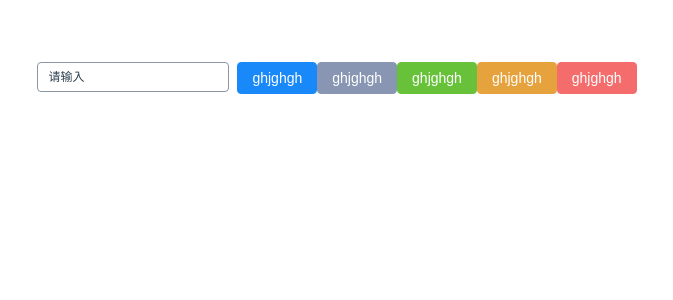
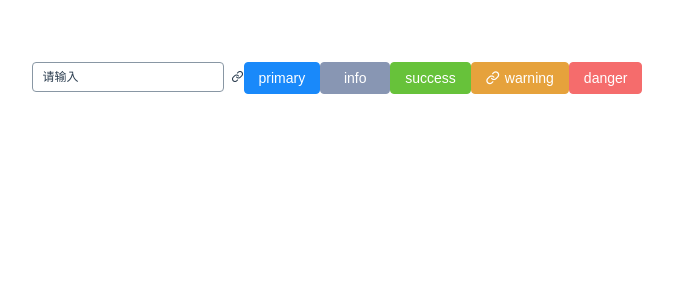
Before and after one commit to 13106728392/chl-ui-vue3, a Vue app: page / in a window 1280 px wide. Shown: the top 300 px of the page, without its empty margins (307-980 px from the left). Built offline with nearby package versions, Linux system fonts and the light colour scheme.

Commit message:
修改按钮

```diff
--- a/package.json
+++ b/package.json
@@ -19,5 +19,9 @@
     "typescript": "^4.5.4",
     "vite": "^2.9.9",
     "vue-tsc": "^0.34.7"
-  }
+  },
+  "main": "index.js",
+  "repository": "https://github.com/13106728392/chl-ui-vue3.git",
+  "author": "13106728392 <13106728392@163.com>",
+  "license": "MIT"
 }
--- a/src/components/button/button.vue
+++ b/src/components/button/button.vue
@@ -63,7 +63,11 @@ const useClass = (props:any) => {
   });
 };
 
-  const className = useClass(props);
+const {loading} = props
+const className = useClass(props);
+const load = ref(loading)
+// debugger
+const isDisabled = computed(() => props.disabled || load.value);
 
 
 
--- a/src/example/App.vue
+++ b/src/example/App.vue
@@ -1,20 +1,24 @@
 <template>
     <c-input placeholder="请输入" clearable @change="changeText" />
-    <!-- <i class="x-icon-heart-on"></i> -->
 
-    <c-icon type="x-icon-link"></c-icon>
-    <c-button type="primary" size="mini">ghjghgh</c-button>
-     <c-button type="info" size="mini">ghjghgh</c-button>
-      <c-button type="success" size="mini">ghjghgh</c-button>
-       <c-button type="warning" size="mini">ghjghgh</c-button>
-        <c-button type="danger" size="mini" @click="clickBtn">ghjghgh</c-button>
+    <c-icon type="c-icon-link"></c-icon>
+
+
+    <c-button type="primary" size="mini">primary</c-button>
+    <c-button type="info" size="mini">info</c-button>
+    <c-button type="success" size="mini" :loading="true" >success</c-button>
+    <c-button type="warning" size="mini" icon="c-icon-link"  >warning</c-button>
+    <c-button type="danger" size="mini" @click="clickBtn">danger</c-button>
+
+
+
 
 </template>
 
 <script setup lang="ts">
   import cInput from  '../components/input'
   import cIcon from  '../components/icon'
-    import cButton from  '../components/button'
+  import cButton from  '../components/button'
 
   const changeText =(data:string)=>{
     console.log(data)
@@ -26,14 +30,3 @@
 
 
 </script>
-
-<style>
-#app {
-  font-family: Avenir, Helvetica, Arial, sans-serif;
-  -webkit-font-smoothing: antialiased;
-  -moz-osx-font-smoothing: grayscale;
-  text-align: center;
-  color: #2c3e50;
-  margin-top: 60px;
-}
-</style>
--- a/src/theme/button.less
+++ b/src/theme/button.less
@@ -1,4 +1,5 @@
 .c-btn {
+  position: relative;
     font-size: 14px;
     height: 32px;
     padding: 0 1em;
@@ -124,4 +125,58 @@
         opacity: 0.7;
       }
     }
+
+
+    // loading
+    .c-load {
+      display: inline-block;
+      width: 2em;
+      height: 2em;
+      color: inherit;
+      vertical-align: middle;
+      pointer-events: none;
+      border: 0 solid transparent;
+      border-radius: 50%;
+      position: absolute;
+      top: 50%;
+      left: 50%;
+      transform: translate(-50%, -50%);
+
+      &:before,
+      &:after {
+        content: '';
+        border: .2em solid currentcolor;
+        border-radius: 50%;
+        width: inherit;
+        height: inherit;
+        position: absolute;
+        top: 0;
+        left: 0;
+        animation: c-load 1s linear infinite;
+        opacity: 0;
+      }
+
+      &:after {
+          animation-delay: .5s;
+      }
+    }
+
+    @keyframes x-load {
+        0% {
+            transform: scale(0);
+            opacity: 0;
+        }
+        50% {
+            opacity: 1;
+        }
+        100% {
+            transform: scale(1);
+            opacity: 0;
+        }
+    }
+
+
+    & [class*=c-icon-]+span {
+      margin-left: 5px;
+    }
   }
--- a/src/theme/index.less
+++ b/src/theme/index.less
@@ -1,3 +1,12 @@
+#app {
+  font-family: Avenir, Helvetica, Arial, sans-serif;
+  -webkit-font-smoothing: antialiased;
+  -moz-osx-font-smoothing: grayscale;
+  text-align: center;
+  color: #2c3e50;
+  margin-top: 60px;
+}
+
 :root,
 [data-color-mode='light'] {
   --default: #8997a4;
```
